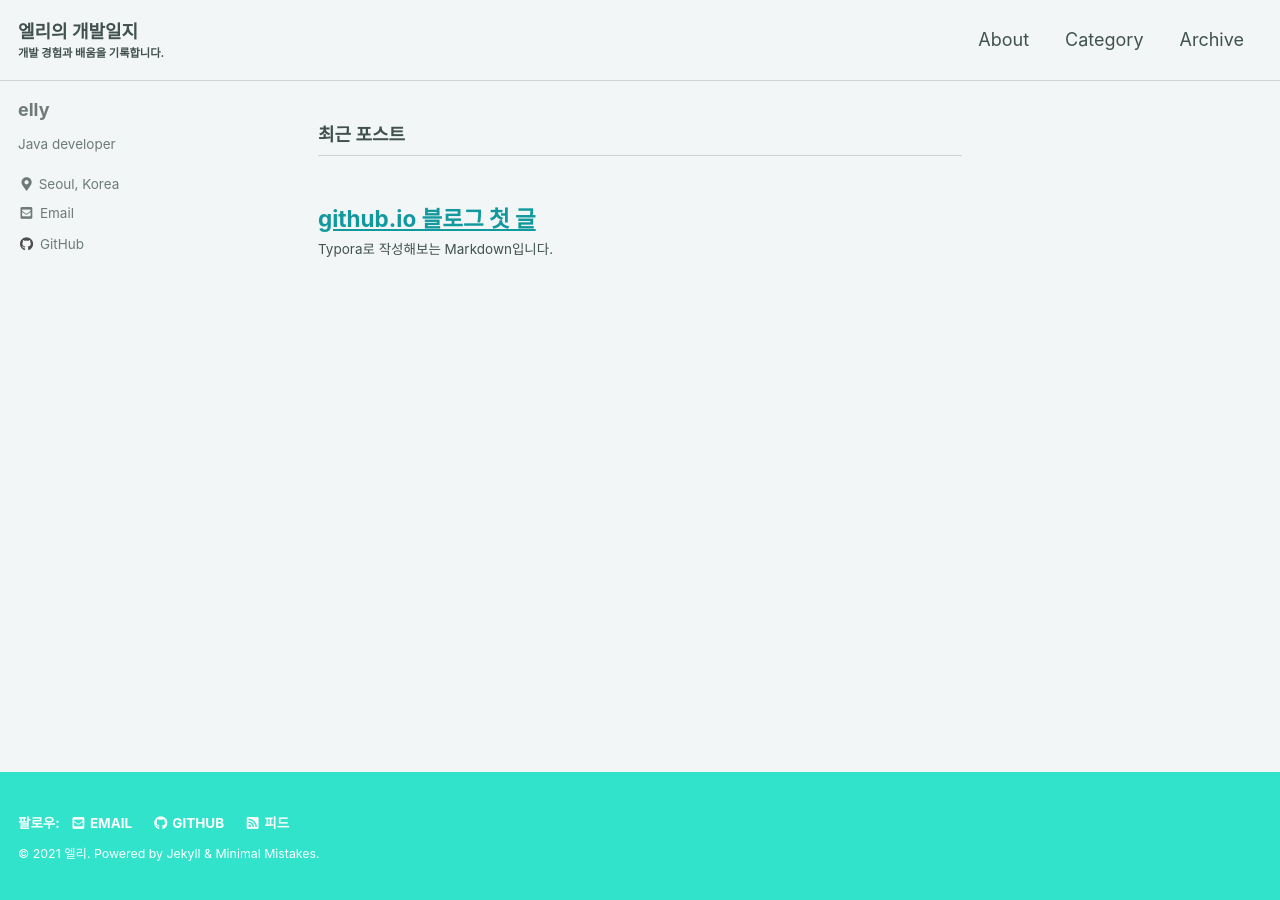
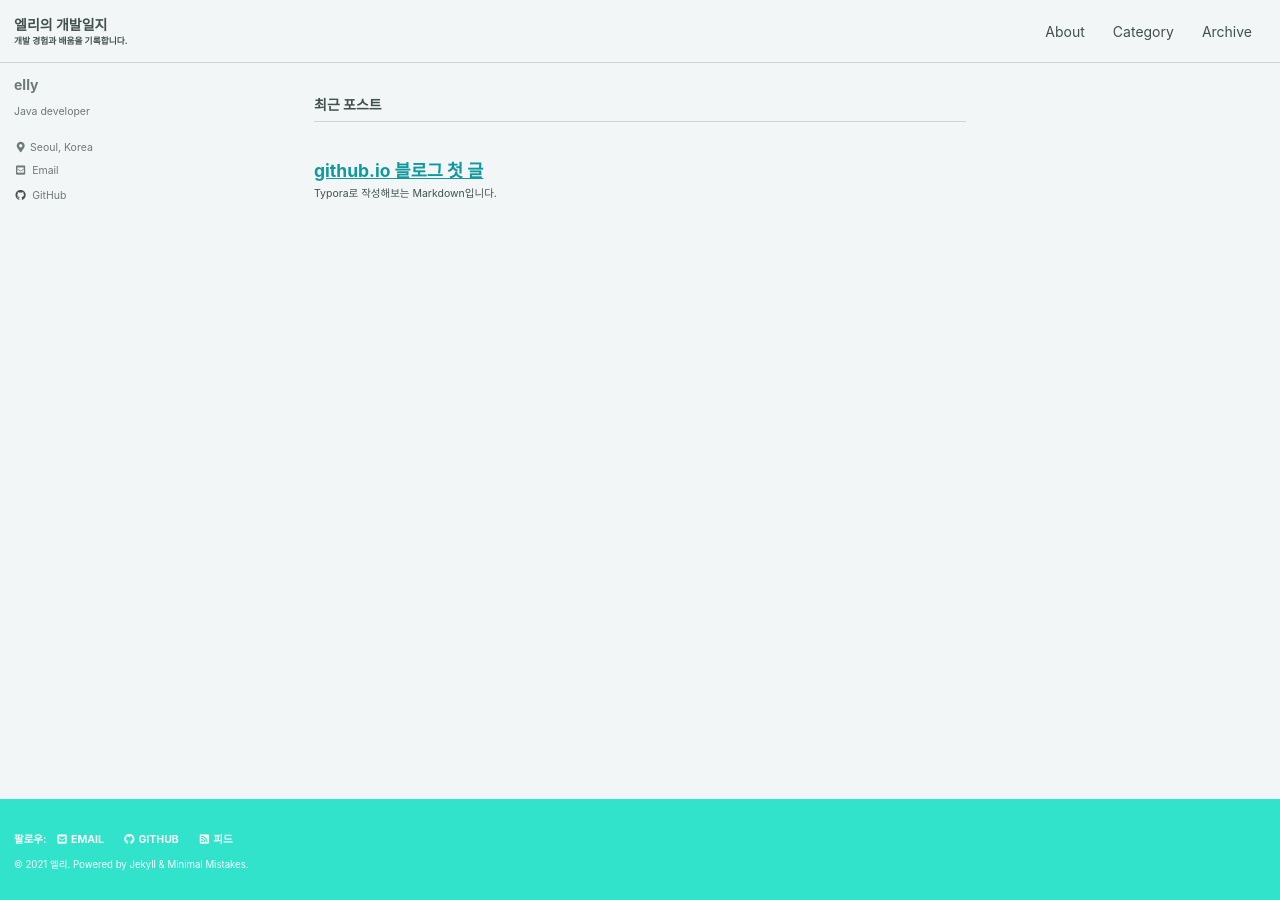
Before and after one commit to ellylee617/ellylee617.github.io, a Jekyll site: the page built from index.html, in a window 1280 px wide. Built offline with Jekyll 4.4.1, drawn with Linux system fonts in a browser that asks for light colours; cached includes are drawn as plain includes; the list of posts is cut into pages by our own code.

Commit message:
Update _reset.scss

```diff
--- a/_sass/minimal-mistakes/_reset.scss
+++ b/_sass/minimal-mistakes/_reset.scss
@@ -15,11 +15,11 @@ html {
   }
 
   @include breakpoint($large) {
-    font-size: 16px;
+    font-size: 14px;
   }
 
   @include breakpoint($x-large) {
-    font-size: 18px;
+    font-size: 14px;
   }
 
   -webkit-text-size-adjust: 100%;
```
